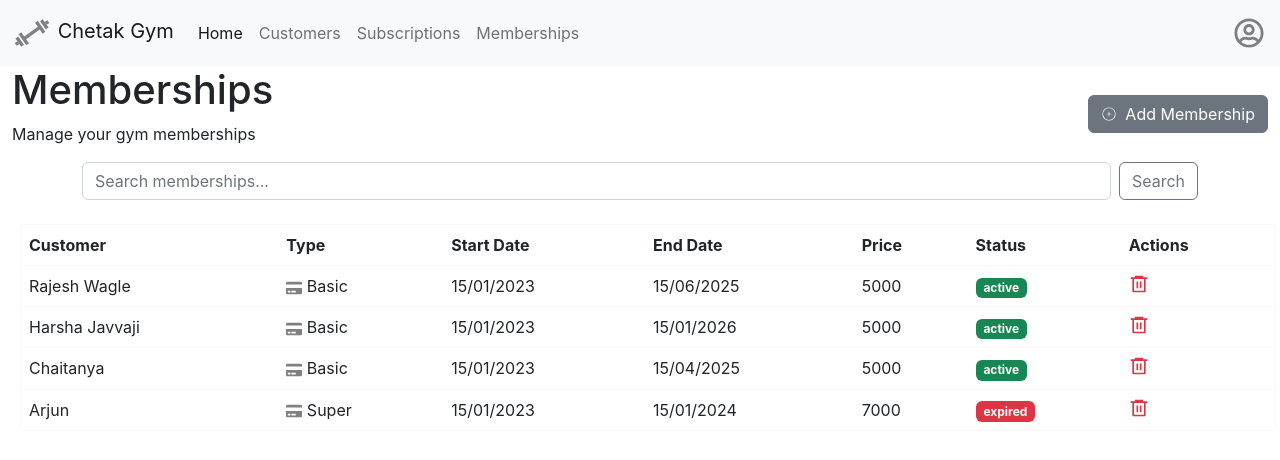
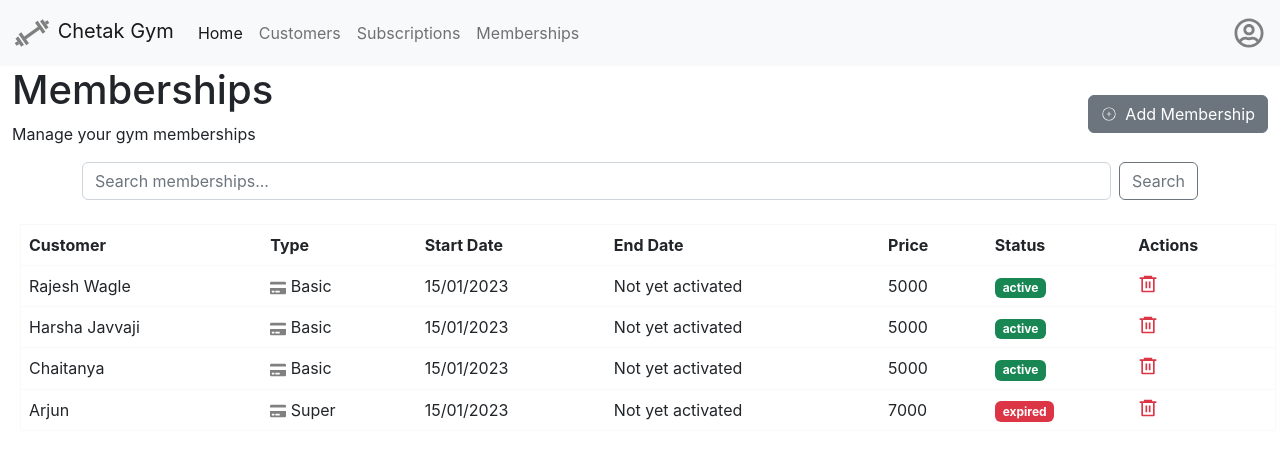
Before and after one commit to ksahana-developer/gymapp-frontend, a React (Create React App) app in the folder frontend-gym/: page /memberships in a window 1280 px wide. Shown: the top 460 px of the page. Built offline with nearby package versions, Linux system fonts and the light colour scheme; no server answers.

Commit message:
displaying expiryDate based on status

```diff
--- a/frontend-gym/src/components/MembershipsTable/MembershipsTable.jsx
+++ b/frontend-gym/src/components/MembershipsTable/MembershipsTable.jsx
@@ -27,7 +27,7 @@ const MembershipsTable = ({ memberships, deleteMembership }) => {
                             <td>{membership?.name} </td>
                             <td>{<FaCreditCard color="grey" />} {membership?.type} </td>
                             <td>{membership?.startDate} </td>
-                            <td>{membership?.endDate} </td>
+                            <td>{membership?.expiryDate ? (new Date(membership?.expiryDate).toLocaleString()).split(',')[0]: "Not yet activated"}</td>
                             <td>{membership?.price} </td>
                             <td>{membership?.status == "active" ? <span className="badge text-bg-success">{membership?.status}</span> : <span className="badge text-bg-danger">{membership?.status}</span>} </td>
                             {/* <td><SlOptionsVertical onClick={handleAction} /> </td> */}
```
